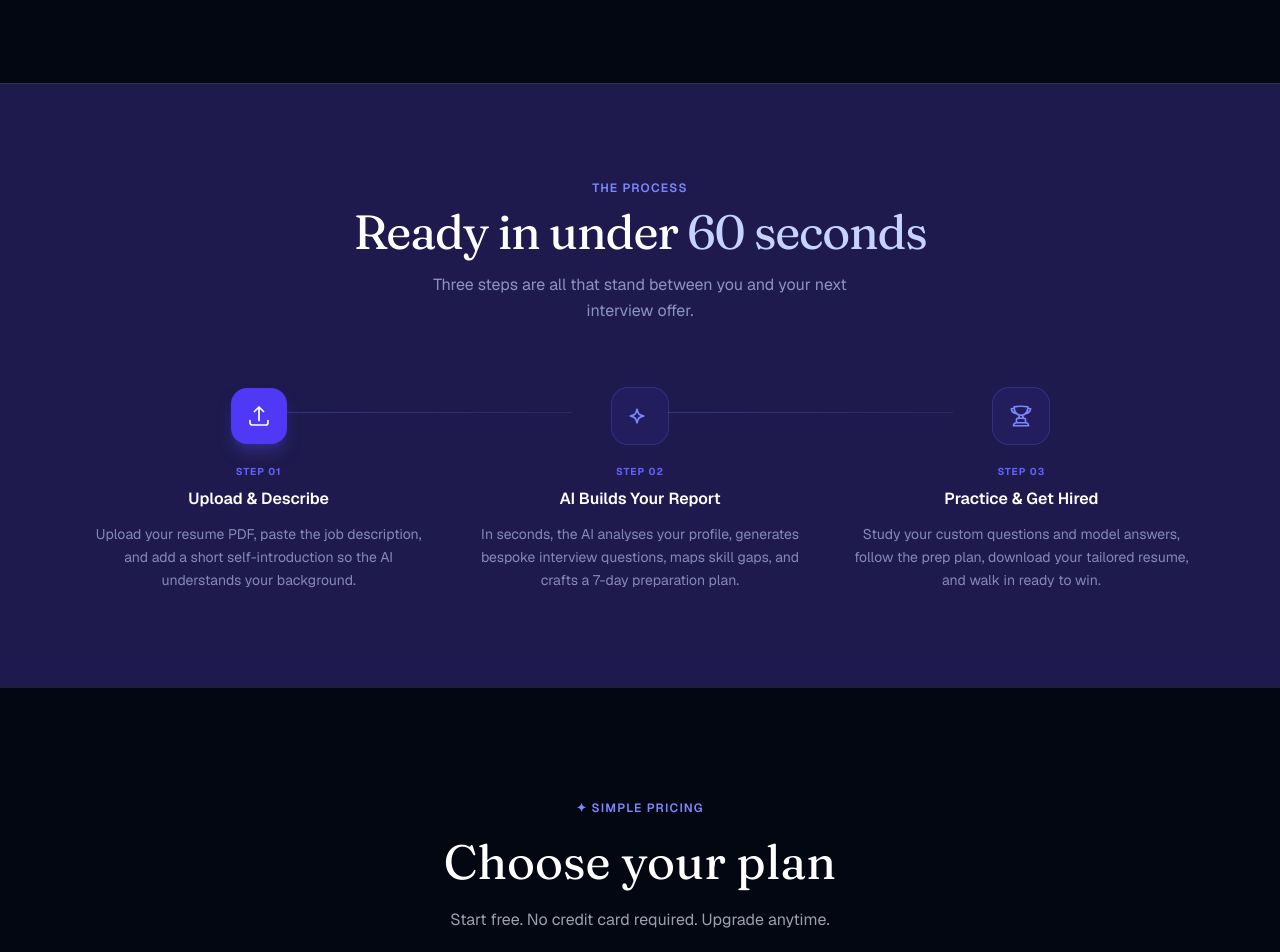
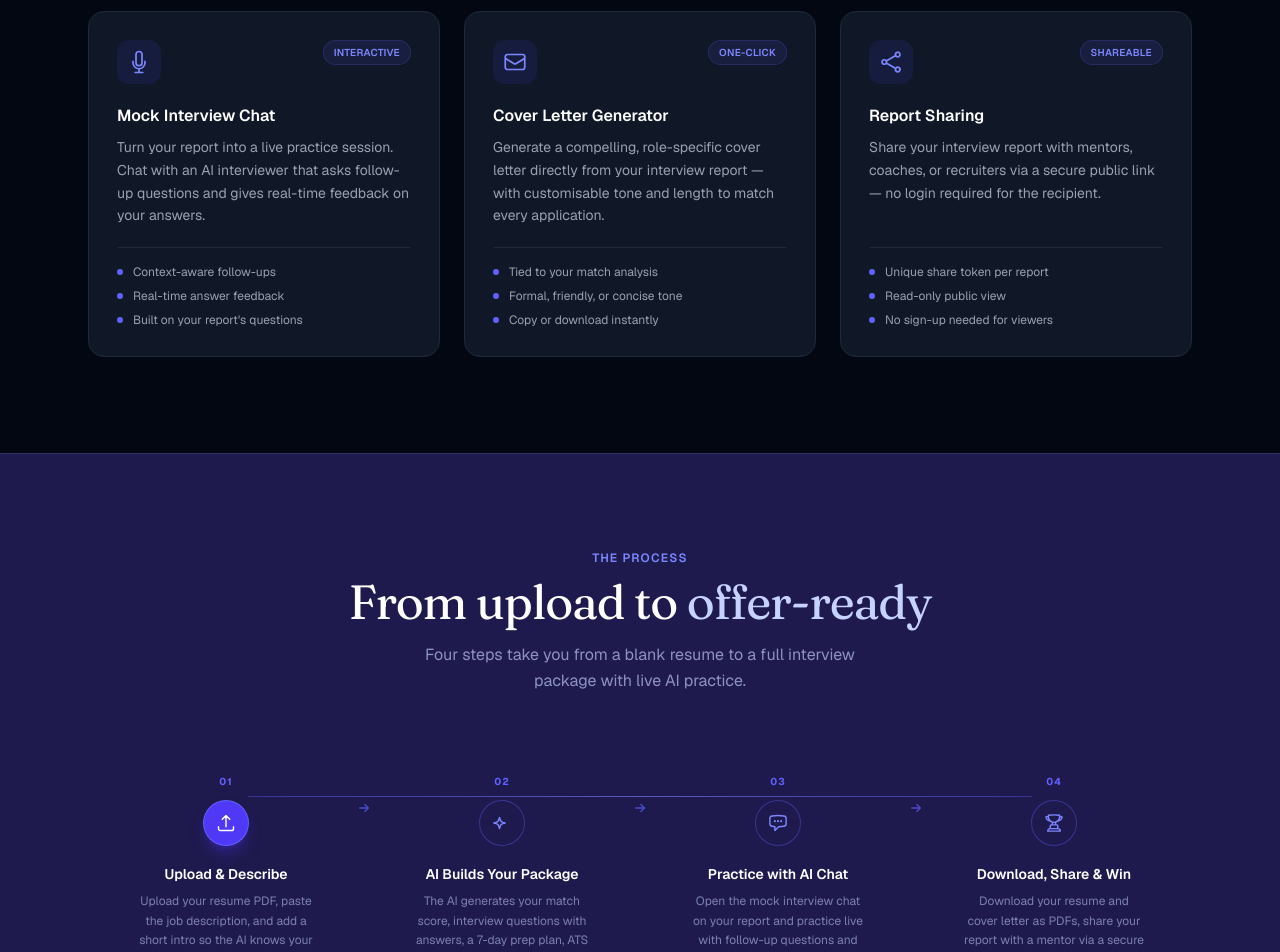
Before and after one commit to priyamahato86/ai-interview, a Next.js app in the folder frontend/: page / in a window 1280 px wide. Shown: the part 1620-2572 px from the top of the page. Built offline with nearby package versions, Linux system fonts and the light colour scheme; no server answers.

Commit message:
feat: Landing section updated

```diff
--- a/frontend/components/landing/FeaturesSection.tsx
+++ b/frontend/components/landing/FeaturesSection.tsx
@@ -39,8 +39,41 @@ const features: Feature[] = [
     ),
     badge: "ATS-friendly",
     title: "AI Resume Builder",
-    desc: "Download a beautifully formatted, ATS-optimised resume tailored to the specific role — generated and exported as a polished PDF in one click.",
-    bullets: ["Inline-styled HTML → PDF", "ATS keyword coverage", "1–2 page concise format"],
+    desc: "Download a beautifully formatted, ATS-optimised resume tailored to the specific role — with tone and length customisation, exported as a polished PDF.",
+    bullets: ["Inline-styled HTML → PDF", "Tone & length customisation", "ATS keyword coverage"],
+  },
+  {
+    icon: (
+      <svg viewBox="0 0 24 24" fill="none" stroke="currentColor" strokeWidth={1.7} className="w-6 h-6">
+        <path strokeLinecap="round" strokeLinejoin="round" d="M12 18.75a6 6 0 0 0 6-6v-1.5m-6 7.5a6 6 0 0 1-6-6v-1.5m6 7.5v3.75m-3.75 0h7.5M12 15.75a3 3 0 0 1-3-3V4.5a3 3 0 1 1 6 0v8.25a3 3 0 0 1-3 3Z" />
+      </svg>
+    ),
+    badge: "Interactive",
+    title: "Mock Interview Chat",
+    desc: "Turn your report into a live practice session. Chat with an AI interviewer that asks follow-up questions and gives real-time feedback on your answers.",
+    bullets: ["Context-aware follow-ups", "Real-time answer feedback", "Built on your report's questions"],
+  },
+  {
+    icon: (
+      <svg viewBox="0 0 24 24" fill="none" stroke="currentColor" strokeWidth={1.7} className="w-6 h-6">
+        <path strokeLinecap="round" strokeLinejoin="round" d="M21.75 6.75v10.5a2.25 2.25 0 0 1-2.25 2.25h-15a2.25 2.25 0 0 1-2.25-2.25V6.75m19.5 0A2.25 2.25 0 0 0 19.5 4.5h-15a2.25 2.25 0 0 0-2.25 2.25m19.5 0v.243a2.25 2.25 0 0 1-1.07 1.916l-7.5 4.615a2.25 2.25 0 0 1-2.36 0L3.32 8.91a2.25 2.25 0 0 1-1.07-1.916V6.75" />
+      </svg>
+    ),
+    badge: "One-click",
+    title: "Cover Letter Generator",
+    desc: "Generate a compelling, role-specific cover letter directly from your interview report — with customisable tone and length to match every application.",
+    bullets: ["Tied to your match analysis", "Formal, friendly, or concise tone", "Copy or download instantly"],
+  },
+  {
+    icon: (
+      <svg viewBox="0 0 24 24" fill="none" stroke="currentColor" strokeWidth={1.7} className="w-6 h-6">
+        <path strokeLinecap="round" strokeLinejoin="round" d="M7.217 10.907a2.25 2.25 0 1 0 0 2.186m0-2.186c.18.324.283.696.283 1.093s-.103.77-.283 1.093m0-2.186 9.566-5.314m-9.566 7.5 9.566 5.314m0 0a2.25 2.25 0 1 0 3.935 2.186 2.25 2.25 0 0 0-3.935-2.186Zm0-12.814a2.25 2.25 0 1 0 3.933-2.185 2.25 2.25 0 0 0-3.933 2.185Z" />
+      </svg>
+    ),
+    badge: "Shareable",
+    title: "Report Sharing",
+    desc: "Share your interview report with mentors, coaches, or recruiters via a secure public link — no login required for the recipient.",
+    bullets: ["Unique share token per report", "Read-only public view", "No sign-up needed for viewers"],
   },
 ];
 
@@ -62,7 +95,7 @@ export function FeaturesSection() {
             <span className="text-indigo-300"> your next role</span>
           </h2>
           <p className="max-w-lg mx-auto text-base text-gray-400 leading-relaxed">
-            One upload. One job description. A complete personalised package built in seconds.
+            One upload. One job description. A complete personalised package — interview prep, resume, cover letter, and live practice.
           </p>
         </div>
 
--- a/frontend/components/landing/HowItWorksSection.tsx
+++ b/frontend/components/landing/HowItWorksSection.tsx
@@ -2,29 +2,39 @@ const steps = [
   {
     n: "01",
     title: "Upload & Describe",
-    desc: "Upload your resume PDF, paste the job description, and add a short self-introduction so the AI understands your background.",
+    desc: "Upload your resume PDF, paste the job description, and add a short intro so the AI knows your background.",
     icon: (
-      <svg viewBox="0 0 24 24" fill="none" stroke="currentColor" strokeWidth={1.7} className="w-6 h-6">
+      <svg viewBox="0 0 24 24" fill="none" stroke="currentColor" strokeWidth={1.7} className="w-5 h-5">
         <path strokeLinecap="round" strokeLinejoin="round" d="M3 16.5v2.25A2.25 2.25 0 0 0 5.25 21h13.5A2.25 2.25 0 0 0 21 18.75V16.5m-13.5-9L12 3m0 0 4.5 4.5M12 3v13.5" />
       </svg>
     ),
   },
   {
     n: "02",
-    title: "AI Builds Your Report",
-    desc: "In seconds, the AI analyses your profile, generates bespoke interview questions, maps skill gaps, and crafts a 7-day preparation plan.",
+    title: "AI Builds Your Package",
+    desc: "The AI generates your match score, interview questions with answers, a 7-day prep plan, ATS resume, and cover letter.",
     icon: (
-      <svg viewBox="0 0 24 24" fill="none" stroke="currentColor" strokeWidth={1.7} className="w-6 h-6">
+      <svg viewBox="0 0 24 24" fill="none" stroke="currentColor" strokeWidth={1.7} className="w-5 h-5">
         <path strokeLinecap="round" strokeLinejoin="round" d="M9.813 15.904 9 18.75l-.813-2.846a4.5 4.5 0 0 0-3.09-3.09L2.25 12l2.846-.813a4.5 4.5 0 0 0 3.09-3.09L9 5.25l.813 2.846a4.5 4.5 0 0 0 3.09 3.09L15.75 12l-2.846.813a4.5 4.5 0 0 0-3.09 3.09Z" />
       </svg>
     ),
   },
   {
     n: "03",
-    title: "Practice & Get Hired",
-    desc: "Study your custom questions and model answers, follow the prep plan, download your tailored resume, and walk in ready to win.",
+    title: "Practice with AI Chat",
+    desc: "Open the mock interview chat on your report and practice live with follow-up questions and real-time feedback.",
     icon: (
-      <svg viewBox="0 0 24 24" fill="none" stroke="currentColor" strokeWidth={1.7} className="w-6 h-6">
+      <svg viewBox="0 0 24 24" fill="none" stroke="currentColor" strokeWidth={1.7} className="w-5 h-5">
+        <path strokeLinecap="round" strokeLinejoin="round" d="M8.625 9.75a.375.375 0 1 1-.75 0 .375.375 0 0 1 .75 0Zm0 0H8.25m4.125 0a.375.375 0 1 1-.75 0 .375.375 0 0 1 .75 0Zm0 0H12m4.125 0a.375.375 0 1 1-.75 0 .375.375 0 0 1 .75 0Zm0 0h-.375m-13.5 3.01c0 1.6 1.123 2.994 2.707 3.227 1.087.16 2.185.283 3.293.369V21l4.184-4.183a1.14 1.14 0 0 1 .778-.332 48.294 48.294 0 0 0 5.83-.498c1.585-.233 2.708-1.626 2.708-3.228V6.741c0-1.602-1.123-2.995-2.707-3.228A48.394 48.394 0 0 0 12 3c-2.392 0-4.744.175-7.043.513C3.373 3.746 2.25 5.14 2.25 6.741v6.018Z" />
+      </svg>
+    ),
+  },
+  {
+    n: "04",
+    title: "Download, Share & Win",
+    desc: "Download your resume and cover letter as PDFs, share your report with a mentor via a secure link, and walk in ready.",
+    icon: (
+      <svg viewBox="0 0 24 24" fill="none" stroke="currentColor" strokeWidth={1.7} className="w-5 h-5">
         <path strokeLinecap="round" strokeLinejoin="round" d="M16.5 18.75h-9m9 0a3 3 0 0 1 3 3h-15a3 3 0 0 1 3-3m9 0v-3.375c0-.621-.503-1.125-1.125-1.125h-.871M7.5 18.75v-3.375c0-.621.504-1.125 1.125-1.125h.872m5.007 0H9.497m5.007 0a7.454 7.454 0 0 1-.982-3.172M9.497 14.25a7.454 7.454 0 0 0 .981-3.172M5.25 4.236c-.982.143-1.954.317-2.916.52A6.003 6.003 0 0 0 7.73 9.728M5.25 4.236V4.5c0 2.108.966 3.99 2.48 5.228M5.25 4.236V2.721C7.456 2.41 9.71 2.25 12 2.25c2.291 0 4.545.16 6.75.47v1.516M7.73 9.728a6.726 6.726 0 0 0 2.748 1.35m8.272-6.842V4.5c0 2.108-.966 3.99-2.48 5.228m2.48-5.492a46.32 46.32 0 0 1 2.916.52 6.003 6.003 0 0 1-5.395 4.972m0 0a6.726 6.726 0 0 1-2.749 1.35m0 0a6.772 6.772 0 0 1-3.044 0" />
       </svg>
     ),
@@ -37,7 +47,7 @@ export function HowItWorksSection() {
       <div className="max-w-6xl mx-auto px-6">
 
         {/* Header */}
-        <div className="text-center mb-16">
+        <div className="text-center mb-20">
           <p className="text-xs font-semibold uppercase tracking-widest text-indigo-400 mb-3">
             The process
           </p>
@@ -45,39 +55,57 @@ export function HowItWorksSection() {
             className="text-4xl sm:text-5xl font-normal text-white mb-4 tracking-tight"
             style={{ fontFamily: "var(--font-fraunces)" }}
           >
-            Ready in under
-            <span className="text-indigo-200"> 60 seconds</span>
+            From upload to
+            <span className="text-indigo-200"> offer-ready</span>
           </h2>
           <p className="max-w-md mx-auto text-base text-indigo-200/65 leading-relaxed">
-            Three steps are all that stand between you and your next interview offer.
+            Four steps take you from a blank resume to a full interview package with live AI practice.
           </p>
         </div>
 
-        {/* Steps */}
-        <div className="grid md:grid-cols-3 gap-10">
+        {/* Steps — single row */}
+        <div className="relative flex flex-col sm:flex-row items-start gap-8 sm:gap-0">
+
+          {/* Connecting track line (desktop only) */}
+          <div
+            aria-hidden
+            className="hidden sm:block absolute top-5.5 left-[calc(12.5%+22px)] right-[calc(12.5%+22px)] h-px bg-linear-to-r from-indigo-500/40 via-indigo-400/60 to-indigo-500/40"
+          />
+
           {steps.map((step, i) => (
-            <div
-              key={step.n}
-              className={`relative flex flex-col items-center text-center ${i < steps.length - 1 ? "step-line" : ""}`}
-            >
-              {/* Number bubble */}
+            <div key={step.n} className="relative flex-1 flex flex-col items-center text-center px-4">
+
+              {/* Number badge above icon */}
+              <span className="text-[10px] font-bold tracking-widest text-indigo-500 uppercase mb-3">
+                {step.n}
+              </span>
+
+              {/* Icon circle */}
               <div
-                className={`w-14 h-14 rounded-2xl flex items-center justify-center mb-5 z-10 ${
+                className={`relative z-10 w-11 h-11 rounded-full flex items-center justify-center mb-5 ring-1 transition-all ${
                   i === 0
-                    ? "bg-indigo-600 shadow-lg shadow-indigo-900 text-white"
-                    : "bg-indigo-600/10 ring-1 ring-indigo-500/30 text-indigo-400"
+                    ? "bg-indigo-600 ring-indigo-500 text-white shadow-lg shadow-indigo-700/50"
+                    : "bg-indigo-950 ring-indigo-500/40 text-indigo-400"
                 }`}
               >
                 {step.icon}
               </div>
 
-              {/* Step number label */}
-              <p className="text-[10px] font-bold uppercase tracking-widest text-indigo-500 mb-2">
-                Step {step.n}
-              </p>
+              {/* Text */}
+              <h3 className="text-sm font-semibold text-white mb-2 leading-snug">{step.title}</h3>
+              <p className="text-xs text-indigo-200/55 leading-relaxed max-w-45 mx-auto">{step.desc}</p>
 
-              <h3 className="text-base font-semibold text-white mb-3">{step.title}</h3>
-              <p className="text-sm text-indigo-200/60 leading-relaxed">{step.desc}</p>
+              {/* Arrow between steps (desktop) */}
+              {i < steps.length - 1 && (
+                <div
+                  aria-hidden
+                  className="hidden sm:flex absolute top-5.5 -right-3 z-20 w-6 h-6 items-center justify-center"
+                >
+                  <svg viewBox="0 0 16 16" fill="none" className="w-3.5 h-3.5 text-indigo-500/70">
+                    <path d="M3 8h10M9 4l4 4-4 4" stroke="currentColor" strokeWidth={1.5} strokeLinecap="round" strokeLinejoin="round" />
+                  </svg>
+                </div>
+              )}
             </div>
           ))}
         </div>
--- a/frontend/pnpm-workspace.yaml
+++ b/frontend/pnpm-workspace.yaml
@@ -1,3 +1,6 @@
+allowBuilds:
+  sharp: true
+  unrs-resolver: true
 ignoredBuiltDependencies:
   - sharp
   - unrs-resolver
```
